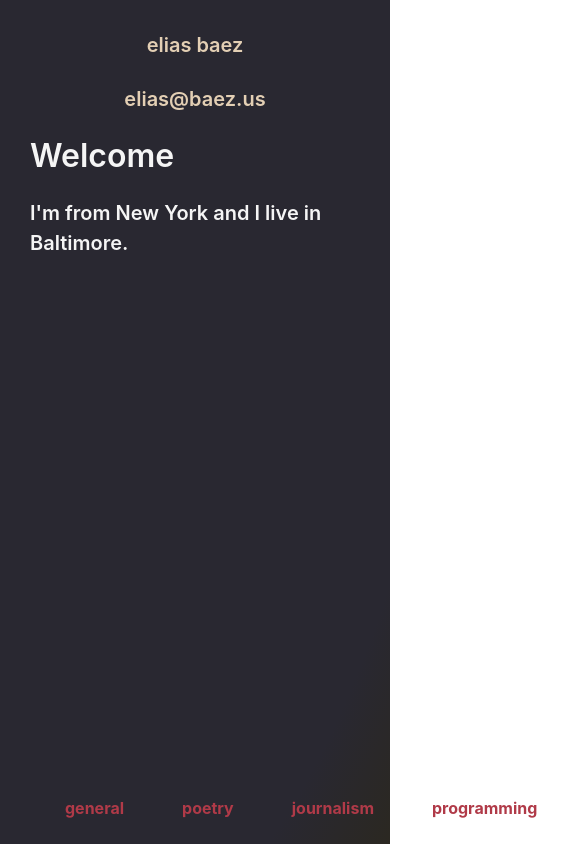
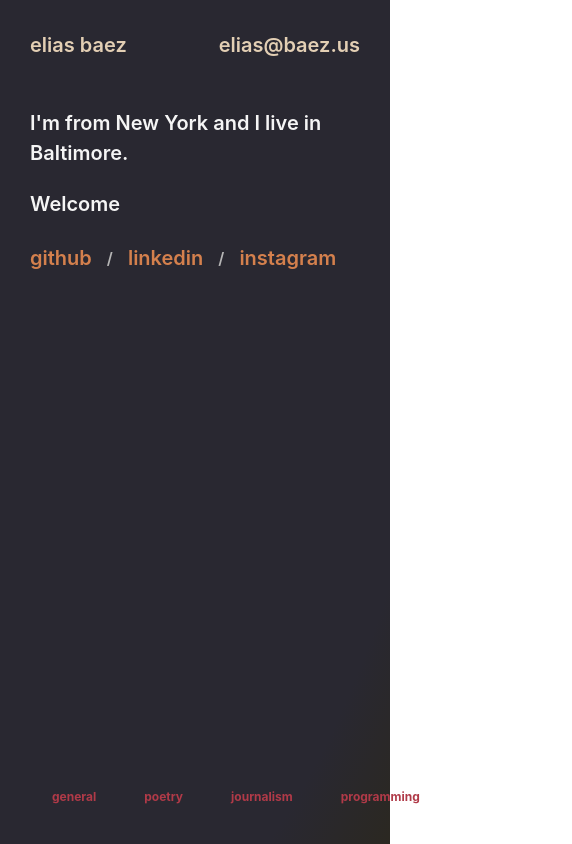
Before and after one commit to baezus/dreamhost-baezus, a React (Create React App) app in the folder client/: page / in a window 390 px wide. Shown: the whole page, 572 px wide, since content can reach past the window. Built offline with nearby package versions, Linux system fonts and the light colour scheme.

Commit message:
Responsiveness is going really well.

```diff
--- a/client/src/App.js
+++ b/client/src/App.js
@@ -6,7 +6,7 @@ import RightColumn from './components/RightColumn';
 
 function App() {
 
-  const [meta, setMeta] = useState('welcome');
+  const [meta, setMeta] = useState('Welcome');
   const [text, setText] = useState('')
 
   return (
@@ -24,26 +24,26 @@ function App() {
         </div>
         </div>
       </div>
-      <footer className="footer">
+      <footer className="footer is-pulled-left">
       <div className="field is-grouped">
           <p className="control">
               <button
-              className="button is-rounded is-medium is-size-6-mobile"
+              className="button is-rounded is-medium is-size-7-mobile"
               onClick={()=>{setMeta('general')}}>general</button>
             </p>
             <p className="control">
               <button
-              className="button is-rounded is-medium is-size-6-mobile"
+              className="button is-rounded is-medium is-size-7-mobile"
               onClick={()=> {setMeta('poetry')}}>poetry</button>
             </p>
             <p className="control">
               <button
-              className="button is-rounded is-medium is-size-6-mobile"
+              className="button is-rounded is-medium is-size-7-mobile"
               onClick={() => {setMeta('journalism')}}>journalism</button>
             </p>
             <p className="control">
               <button
-              className="button is-rounded is-medium is-size-6-mobile"
+              className="button is-rounded is-medium is-size-7-mobile"
               onClick={() => {setMeta('programming')}}>programming</button>
             </p>
       </div>
--- a/client/src/components/Breadcrumb.js
+++ b/client/src/components/Breadcrumb.js
@@ -38,19 +38,19 @@ const Breadcrumb = ({meta}) => {
   return (
     <>
       <nav className="breadcrumb" aria-label="breadcrumbs">
-        <ul className="metaBio_links is-hidden-mobile">
+        <ul className="metaBio_links">
           <li><a
           href={ulLinks[0]}
-          className="is-size-6"
+          className="is-size-5"
           target="_blank"
           rel="noreferrer">{ulArray[0]}</a></li>
           <li><a
           href={ulLinks[1]}
-          className="is-size-6"
+          className="is-size-5"
           target="_blank"
           rel="noreferrer">{ulArray[1]}</a></li>
           <li><a href={ulLinks[2]}
-          className="is-size-6"
+          className="is-size-5"
           target="_blank"
           rel="noreferrer">{ulArray[2]}</a></li>
         </ul>
--- a/client/src/components/Header.js
+++ b/client/src/components/Header.js
@@ -3,7 +3,7 @@ import React from 'react';
 const Header = () => {
 
   return (
-    <nav className="level">
+    <nav className="level is-mobile">
       <div className="level-left">
         <div className="level-item">
           elias baez
--- a/client/src/components/LeftColumn.js
+++ b/client/src/components/LeftColumn.js
@@ -48,7 +48,7 @@ const LeftColumn = ({meta}) => {
   return(
     <div>
       <div className="block">
-      <h1 className="title">{whichMeta}</h1>
+      <h1 className="title is-hidden-mobile">{whichMeta}</h1>
       </div>
       <div className="block">
       <p>{text}</p>
--- a/client/src/components/Picture.js
+++ b/client/src/components/Picture.js
@@ -5,7 +5,7 @@ const Picture = (props) => {
   return (
     <>
       <div>
-        <figure className="image is-square is-rounded">
+        <figure className="image is-square is-rounded is-hidden-mobile">
           <img
             className="image is-rounded"
             src='https://avatars2.githubusercontent.com/u/69644463?s=460&u=068a3d5c3e5d8b54f6462690521c81decc3ceb01&v=4.jpg'
--- a/client/src/components/RightColumn.js
+++ b/client/src/components/RightColumn.js
@@ -5,9 +5,9 @@ import Picture from './Picture';
 const RightColumn = ({meta}) => {
 
   return(
-    <div className="is-hidden-mobile">
+    <div>
       <div className="block">
-        <p>{meta}</p>
+        <p className="is-hidden-tablet is-capitalized">{meta}</p>
       </div>
       <div className="block">
         <Picture meta={meta}/>
--- a/client/src/styles/variables.scss
+++ b/client/src/styles/variables.scss
@@ -19,7 +19,7 @@ $column-gap: 0.65rem;
 $body-color: whitesmoke;
 $title-color: whitesmoke;
 $footer-background-color: transparent;
-$footer-padding: 1.5rem .75rem 1rem;
+$footer-padding: 1rem .25rem 2rem;
 $font: 'Varta', sans-serif;
 
 
```
Also changed, not shown: 1 other file (tests, documents, lock files or other folders).
